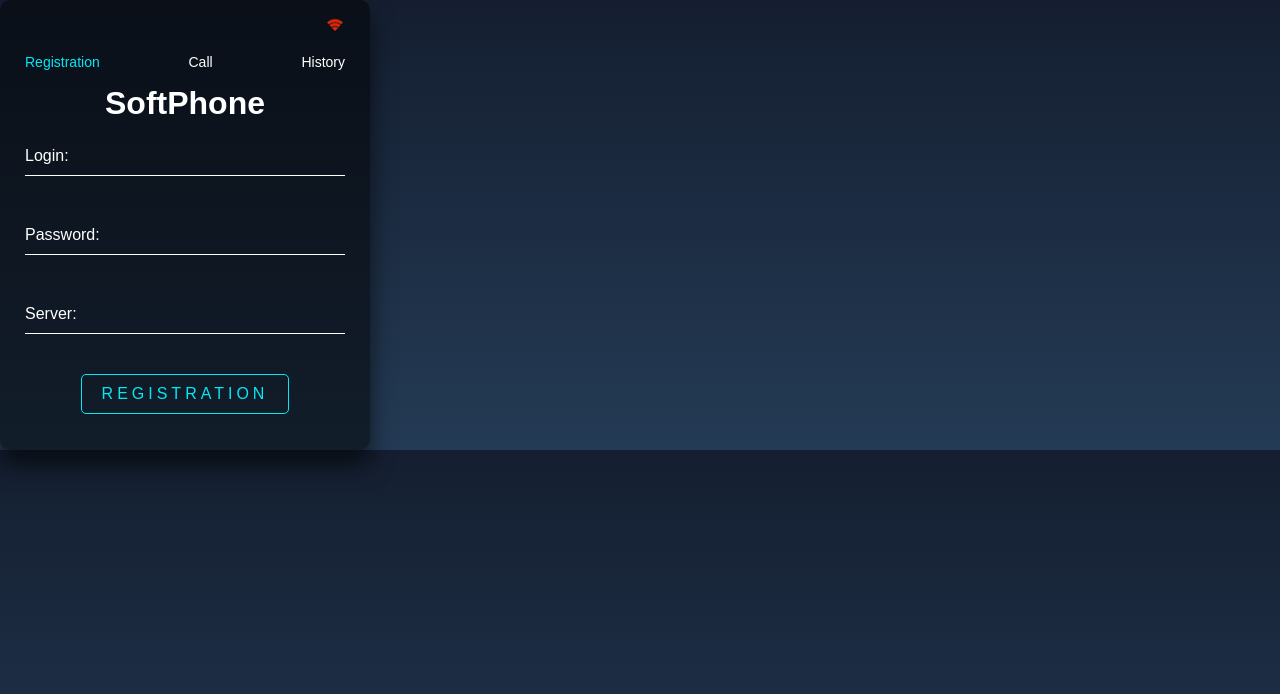
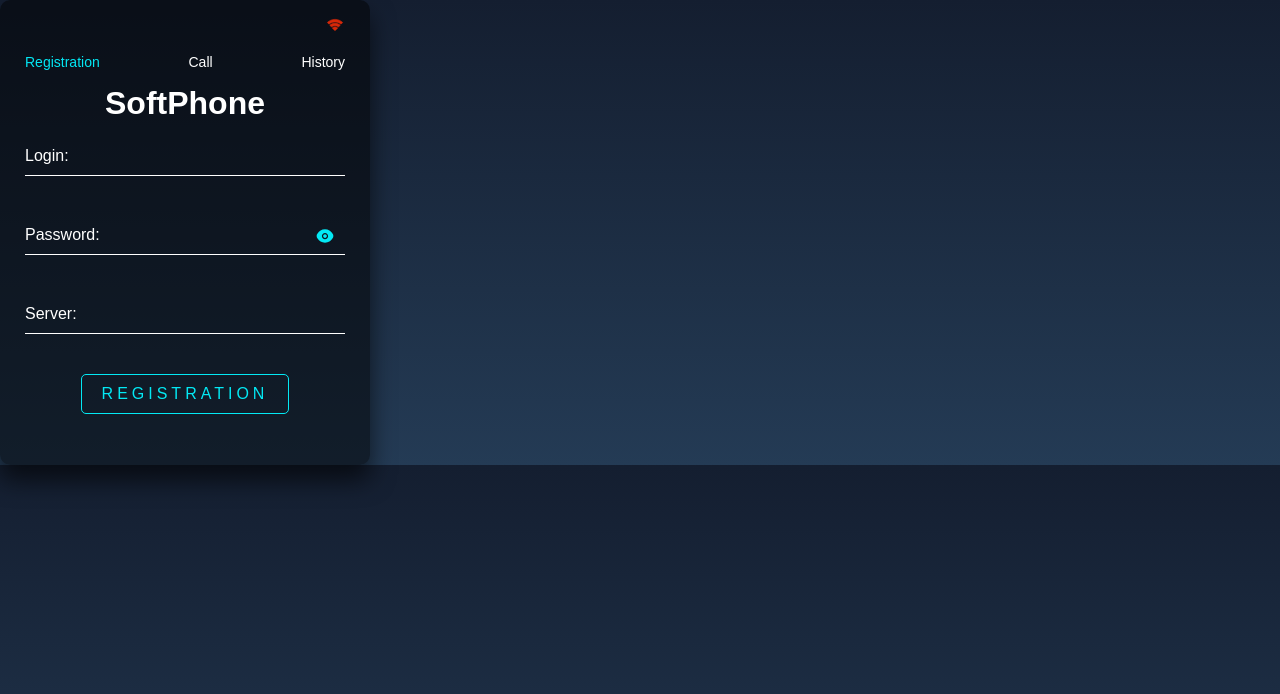
Before and after one commit to annettabel87/softphone, a React (Vite) app: page /#/ in a window 1280 px wide. Shown: the top 694 px of the page. Built offline with nearby package versions, Linux system fonts and the light colour scheme; what jssip would draw is missing.

Commit message:
add button to show password

```diff
--- a/src/components/Layout/Layout.css
+++ b/src/components/Layout/Layout.css
@@ -3,7 +3,7 @@
   display: flex;
   flex-direction: column;
   gap: 15px;
-  height: 450px;
+  height: 465px;
   width: 370px;
   background: rgba(0, 0, 0, .5);
   box-shadow: 0 15px 25px rgba(0, 0, 0, .6);
--- a/src/components/RegistrationPage/RegistrationPage.css
+++ b/src/components/RegistrationPage/RegistrationPage.css
@@ -92,3 +92,12 @@ input:-webkit-autofill:active {
     color: red;
     font-size: 16px;
 }
+
+.showBtn {
+    position: absolute;
+    right: 10px;
+    top: 10px;
+    background-color: inherit;
+    border: none;
+    cursor: pointer;
+}
--- a/src/components/RegistrationPage/RegistrationPage.jsx
+++ b/src/components/RegistrationPage/RegistrationPage.jsx
@@ -2,6 +2,7 @@ import { useEffect, useState } from 'react';
 import { useNavigate } from 'react-router-dom';
 import { ROUTE, messageTypes, responseType } from '../../constants/constants';
 import { registration } from '../../api/phone';
+import eyeIcon from '../../../public/icons/eye.svg';
 import './RegistrationPage.css';
 
 function RegistrationPage({ setIsRegister, isRegister }) {
@@ -9,6 +10,7 @@ function RegistrationPage({ setIsRegister, isRegister }) {
   const [password, setPassword] = useState();
   const [server, setServer] = useState();
   const [error, setError] = useState(false);
+  const [isShowPassword, setIsShowPassword] = useState(false);
 
   const navigate = useNavigate();
 
@@ -35,6 +37,10 @@ function RegistrationPage({ setIsRegister, isRegister }) {
   const loginHandler = (e) => {
     e.preventDefault();
     registration(login, password, server);
+  };
+
+  const toggleShowingPassword = () => {
+    setIsShowPassword((prev) => !prev);
   };
 
   chrome.runtime.onMessage.addListener((msg) => {
@@ -71,7 +77,7 @@ function RegistrationPage({ setIsRegister, isRegister }) {
       </div>
       <div className="input-box">
         <input
-          type="password"
+          type={isShowPassword ? 'text' : 'password'}
           name="password"
           id="password"
           value={password}
@@ -82,6 +88,9 @@ function RegistrationPage({ setIsRegister, isRegister }) {
         <label htmlFor="password" className="label">
           Password:
         </label>
+        <button type="button" className="showBtn" onClick={toggleShowingPassword}>
+          <img src={eyeIcon} alt="eye" width={20} height={20} />
+        </button>
       </div>
       <div className="input-box">
         <input
```
Also changed, not shown: public/icons/eye.svg (added).
